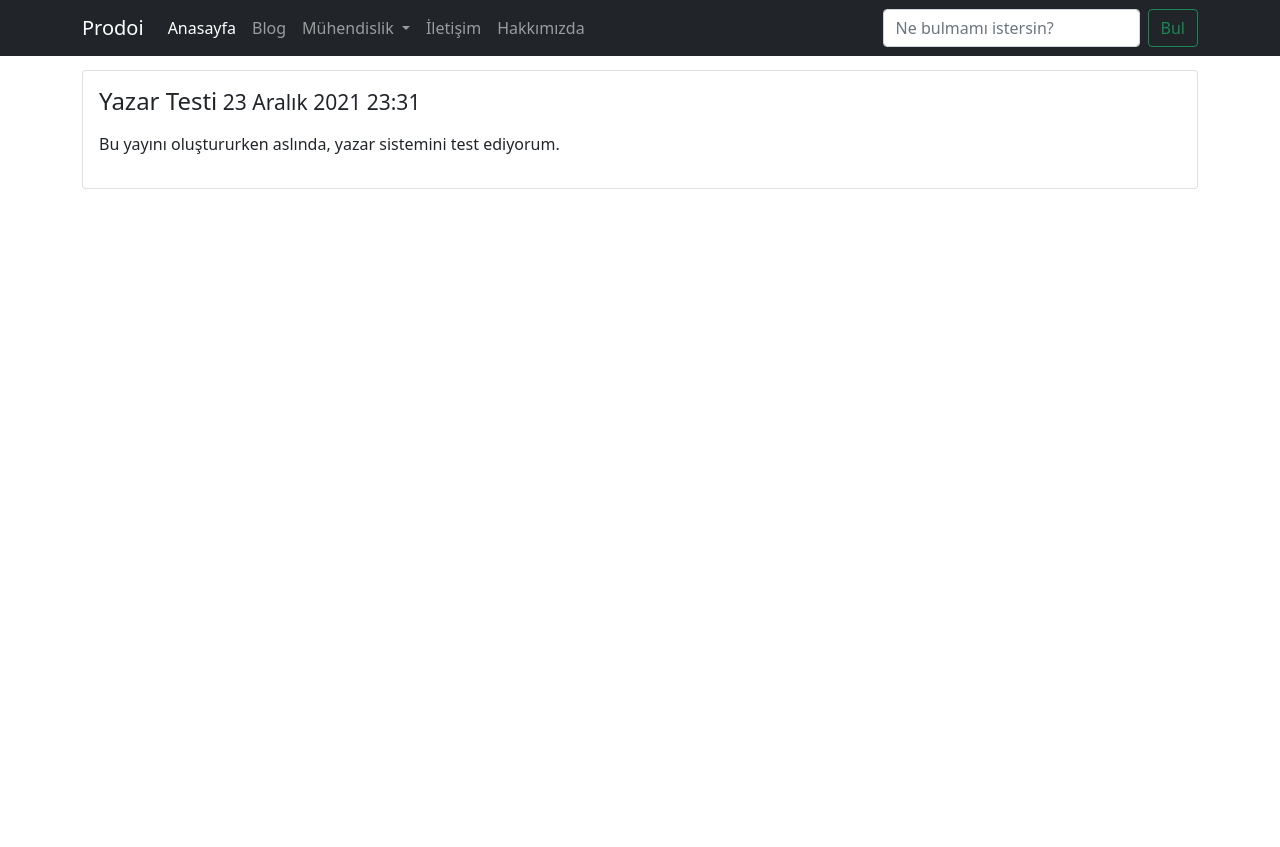
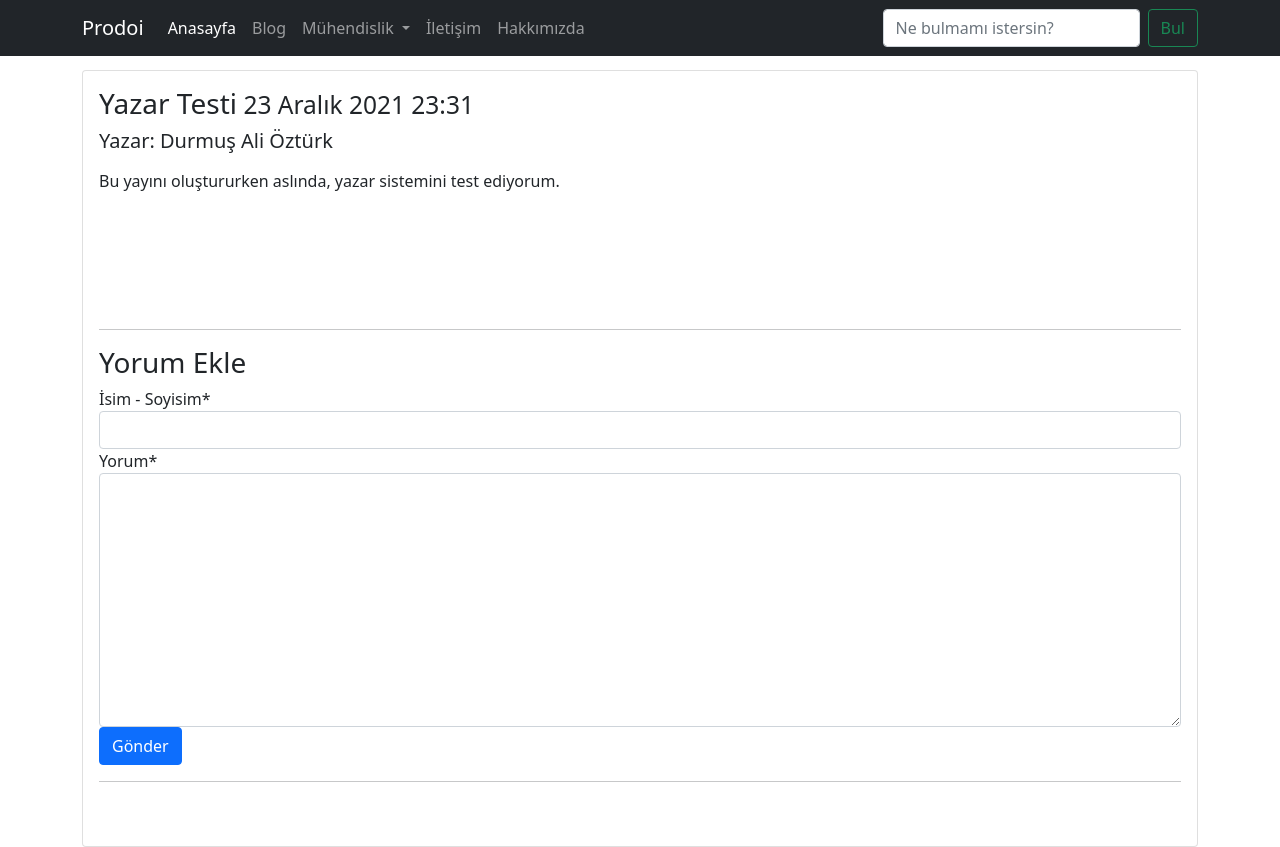
Before and after one commit to dralioz/django-blog, a Django app: a page that uses templates/post/detail.html in a window 1280 px wide. Before the commit the page ends 189 px from the top, so only its background shows below. Run offline with Django 4.2, Linux system fonts and the light colour scheme; data comes from the database, SQL or seed files in the repository; both versions use the stored data as it was after the commit; some libraries are stand-ins or nearby versions.

Commit message:
Yorum sistemi Eklendi

```diff
--- a/post/admin.py
+++ b/post/admin.py
@@ -3,7 +3,7 @@ from .models import Post
 
 # Register your models here.
 class PostAdmin(admin.ModelAdmin):
-    list_display = ["title","publishing_date","slug"]
+    list_display = ["title","publishing_date","slug","user"]
     list_display_links = ["publishing_date"]
     list_filter = ["publishing_date"]
     search_filter = ["title","content"]
--- a/post/forms.py
+++ b/post/forms.py
@@ -1,7 +1,12 @@
 from django import forms
-from .models import Post
+from .models import Post, Comment
 
 class PostForm(forms.ModelForm):
     class Meta:
         model = Post
         fields = ["title","content","image"]
+
+class CommentForm(forms.ModelForm):
+    class Meta:
+        model = Comment
+        fields = ['name','content',]
--- a/post/models.py
+++ b/post/models.py
@@ -6,6 +6,7 @@ from ckeditor.fields import RichTextField
 # Create your models here.
 class Post(models.Model):
     # Postun sahip olabileceği bir kaç özellikler.
+    user = models.ForeignKey('auth.User', verbose_name = "Yazar", on_delete=models.CASCADE)
     title = models.CharField(max_length = 120, verbose_name = "Başlık")
     content = RichTextField(verbose_name = "İçerik")
     publishing_date = models.DateTimeField(verbose_name = "Yayınlanma Tarihi", auto_now_add=True)
@@ -43,3 +44,13 @@ class Post(models.Model):
 
     class Meta:
         ordering =["-publishing_date"]
+
+class Comment(models.Model):
+
+    post = models.ForeignKey('post.Post', related_name='comments', on_delete=models.CASCADE)
+
+    name = models.CharField(max_length=200, verbose_name = "İsim - Soyisim")
+
+    content = models.TextField(verbose_name="Yorum")
+
+    created_date = models.DateTimeField(auto_now_add=True)
--- a/post/views.py
+++ b/post/views.py
@@ -1,7 +1,7 @@
 from django.http.response import Http404, HttpResponseRedirect
 from django.shortcuts import get_object_or_404, redirect, render, HttpResponse
 from .models import Post
-from .forms import PostForm
+from .forms import PostForm, CommentForm
 from django.contrib import messages
 from django.utils.text import slugify
 
@@ -15,7 +15,14 @@ def post_index(request):
 
 def post_detail(request, slug):
     post = get_object_or_404(Post, slug = slug)
-    context = {"post":post}
+    form = CommentForm(request.POST or None)
+    if form.is_valid():
+        comment = form.save(commit=False)
+        comment.post = post
+        comment.save()
+        return HttpResponseRedirect(post.get_absolute_url())
+
+    context = {"post":post, "form":form,}
     return render(request, "post/detail.html",context)
 
 def post_create(request):
@@ -24,7 +31,9 @@ def post_create(request):
     if request.method == "POST":
         form = PostForm(request.POST or None, request.FILES or None)
         if form.is_valid():
-            post = form.save()
+            post = form.save(commit=False)
+            post.user = request.user
+            post.save()
             return HttpResponseRedirect(post.get_absolute_url())
     else:
         form = PostForm
--- a/prodoi/settings.py
+++ b/prodoi/settings.py
@@ -138,7 +138,7 @@ CRISPY_TEMPLATE_PACK = 'bootstrap4'
 CKEDITOR_CONFIGS = {
     'default': {
         'toolbar': 'default',
-        'height': '500',
+        'height': '400',
         'width': '100%',
     },
 }
--- /dev/null
+++ b/templates/post/comment.html
@@ -0,0 +1,6 @@
+{% load crispy_forms_tags %}
+<form method = "POST" enctype="multipart/form-data">
+  {% csrf_token %}
+  {{ form|crispy }}
+  <input class="btn btn-primary" type="submit" value="Gönder">
+</form>
--- a/templates/post/create.html
+++ b/templates/post/create.html
@@ -17,4 +17,5 @@
     </div>
   </div>
 </div>
+
 {% endblock %}
--- a/templates/post/detail.html
+++ b/templates/post/detail.html
@@ -13,7 +13,9 @@
         <img src="{{post.image.url}}" class = "img-fluid">
     {% endif %}
 
-    <h4 class="card-title">{{post.title}}<small>   {{post.publishing_date}}</small></h4>
+    <h3 class="card-title">{{post.title}}<small>   {{post.publishing_date}}</small></h3>
+    <h5>Yazar: {{ post.user.get_full_name }} </h5>
+
     <p class="card-text|">{{post.content|safe|linebreaks}}</p>
 
     <!-- <a href = "{{post.get_absolute_url}}" class="btn btn-primary">Devamını Oku</a> -->
@@ -23,6 +25,21 @@
     {% endif %}
 
   </div>
+
+  <div class="card-body">
+    <br><br><br><hr>
+    <h3>Yorum Ekle</h3>
+    {% include 'post/comment.html' %}
+    <hr>
+  </div>
+
+  <div class="card-body">
+    {% for comment in post.comments.all %}
+      <h4> {{ comment.name}} <small> {{comment.created_date|timesince}} </small> </h4>
+      <p class="card-text">  {{ comment.content|linebreaks}} </p>
+    </hr>
+    {% endfor %}
+  </div>
 </div>
 </div>
 
--- a/templates/post/index.html
+++ b/templates/post/index.html
@@ -3,6 +3,7 @@
 {% block title %} Yayınlar - {{block.super}} {% endblock %}
 
 {% block body %}
+
   <div class="container">
     {% for post in posts %}
     <div class="card">
@@ -13,7 +14,9 @@
           <img src="{{post.image.url}}" class = "img-fluid">
         {% endif %}
 
-      <h4 class="card-title">{{post.title}}<small>   {{post.publishing_date|timesince}} önce</small></h4>
+        <h3 class="card-title">{{post.title}}<small>   {{post.publishing_date|timesince}} önce</small></h3>
+        <h5>Yazar: {{ post.user.get_full_name }} </h5>
+
         <p class="card-text">{{post.content|safe|linebreaks|truncatechars:100}}</p>
         <a href = "{{post.get_absolute_url}}" class="btn btn-primary">Devamını Oku</a>
 
@@ -25,6 +28,7 @@
       </div>
     </div>
   {% endfor %}
+
 </div>
 
 {% endblock %}
```
Also changed, not shown: templates/post/delete.html (deleted, +0 -11 lines), db.sqlite3, media/00007.jpg (added), post/migrations/0004_post_user.py (added), post/migrations/0005_comment.py (added). Lines whose indentation alone changed are shown as unchanged.
